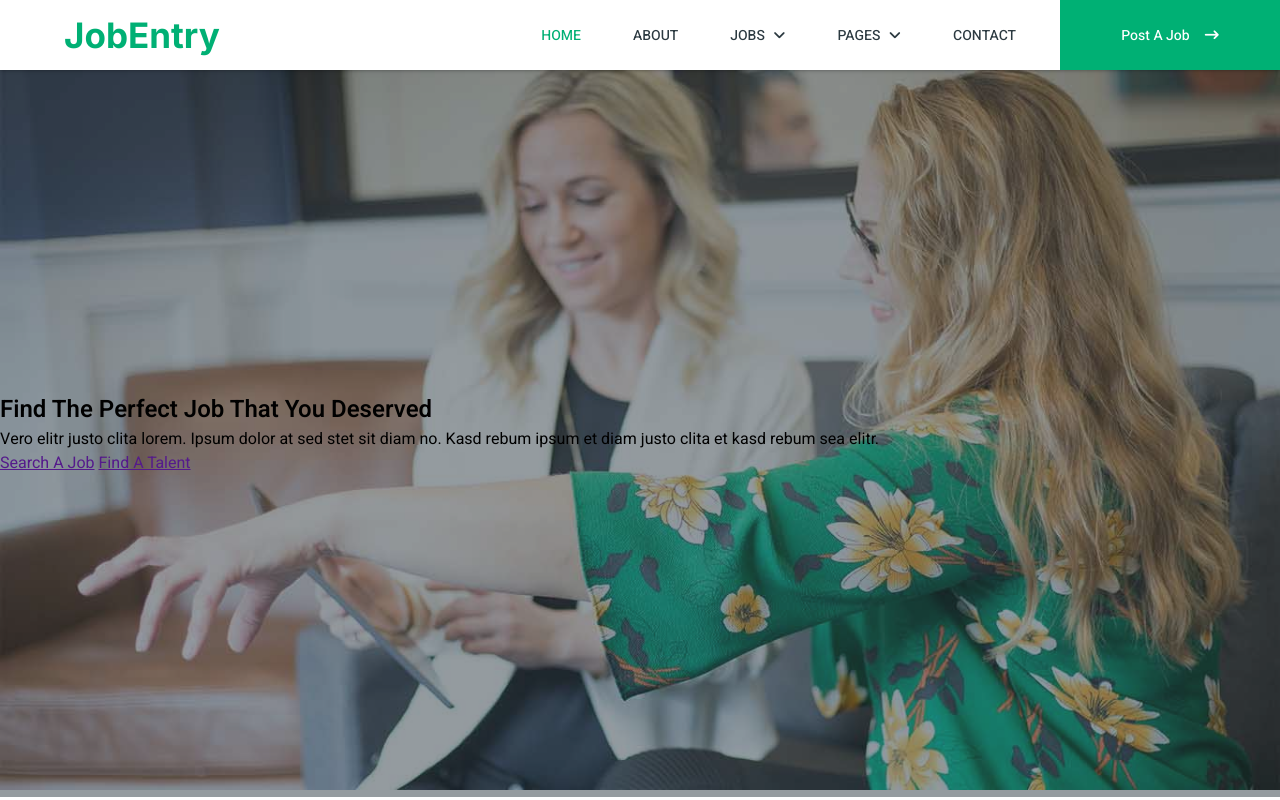
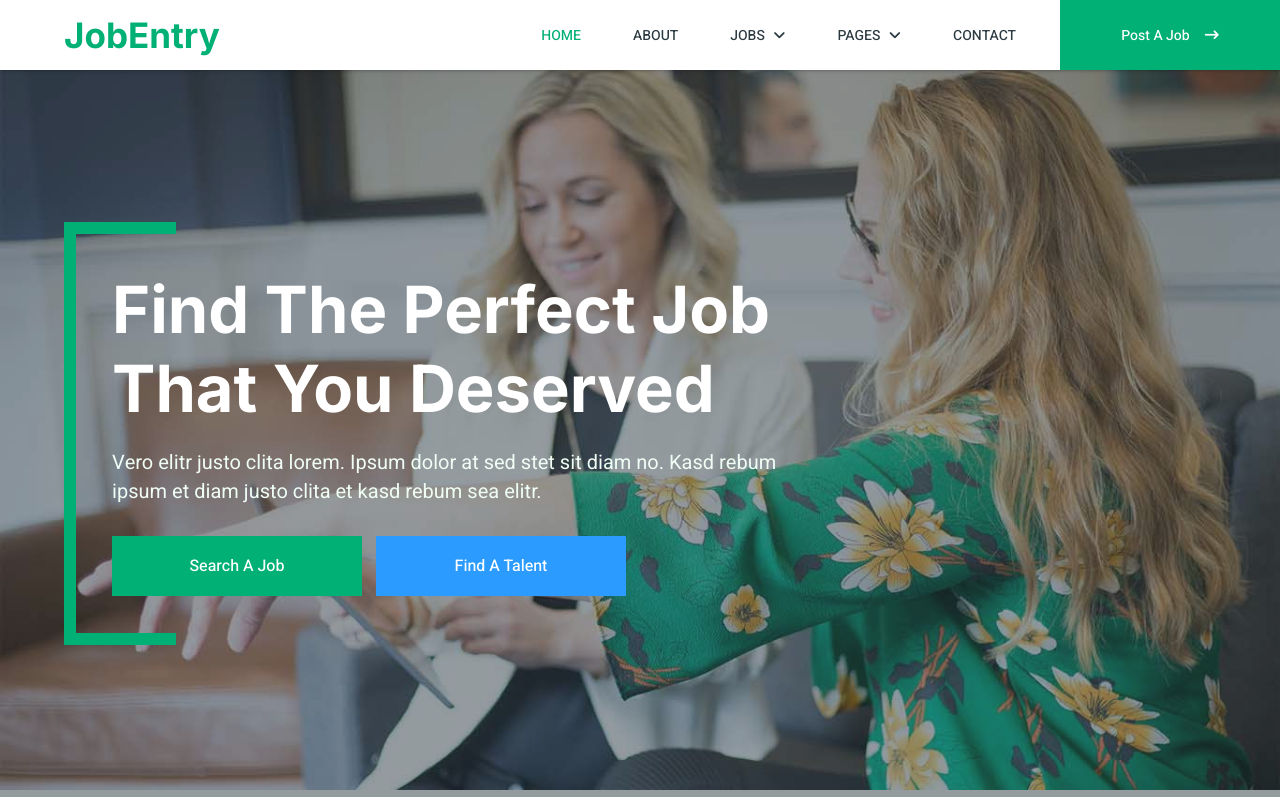
Before and after one commit to wiphodfx/Job-Portal-Clone---winSoft-Tutorials, a plain HTML site: page index.html in a window 1280 px wide. Drawn offline with Linux system fonts and the light colour scheme.

Commit message:
creating hero section content

```diff
--- a/index.html
+++ b/index.html
@@ -47,20 +47,20 @@
           <div class="hero-slide">
             <img src="images/carousel-1.jpg" alt="" />
             <div>
-              <div class="position-absolute">
+              <div class="darkLayer">
                 <div class="frame">
                   <div class="row">
                     <div class="col-10">
                       <h1 class="display-3">
-                        Find The Perfect Job That You Deserved
+                        Find The Perfect Job<br />That You Deserved
                       </h1>
                       <p class="slideText">
                         Vero elitr justo clita lorem. Ipsum dolor at sed stet
-                        sit diam no. Kasd rebum ipsum et diam justo clita et
-                        kasd rebum sea elitr.
+                        sit diam no. Kasd rebum<br />ipsum et diam justo clita
+                        et kasd rebum sea elitr.
                       </p>
                       <a href="" class="btn">Search A Job</a>
-                      <a href="" class="btn">Find A Talent</a>
+                      <a href="" class="btn active-btn">Find A Talent</a>
                     </div>
                   </div>
                 </div>
--- a/style.css
+++ b/style.css
@@ -126,7 +126,7 @@ label:hover {
   height: 100%;
 }
 
-.position-absolute {
+.darkLayer {
   display: flex;
   align-items: center;
   height: 100%;
@@ -134,6 +134,50 @@ label:hover {
   position: absolute;
   background: rgba(43, 57, 64, 0.5);
   top: 0;
+  /* padding-left: 5%; */
+}
+
+.darkLayer::before {
+  content: "";
+  width: 100px;
+  height: 55%;
+  border: 12px solid var(--primary);
+  border-right: 0;
+  position: relative;
+  left: 5%;
+}
+
+.display-3 {
+  font-size: 65px;
+  font-family: "Inter", sans-serif;
+  color: var(--normalWhite);
+  margin-bottom: 20px;
+}
+
+.slideText {
+  font-size: 20px;
+  color: var(--light);
+}
+
+.btn {
+  display: inline-flex;
+  align-items: center;
+  justify-content: center;
+  width: 250px;
+  height: 60px;
+  padding: 15px 30px;
+  text-decoration: none;
+  background: var(--primary);
+  margin-right: 10px;
+  margin-top: 30px;
+  color: var(--normalWhite);
+  font-weight: 500;
+  cursor: pointer;
+}
+
+.active-btn,
+.btn:hover {
+  background: var(--secondary);
 }
 
 /* ------------------------Media Queries------------------------ */
```
Also changed, not shown: swiper-bundle.min.css (added), swiper-bundle.min.js (added), 1 other file.
